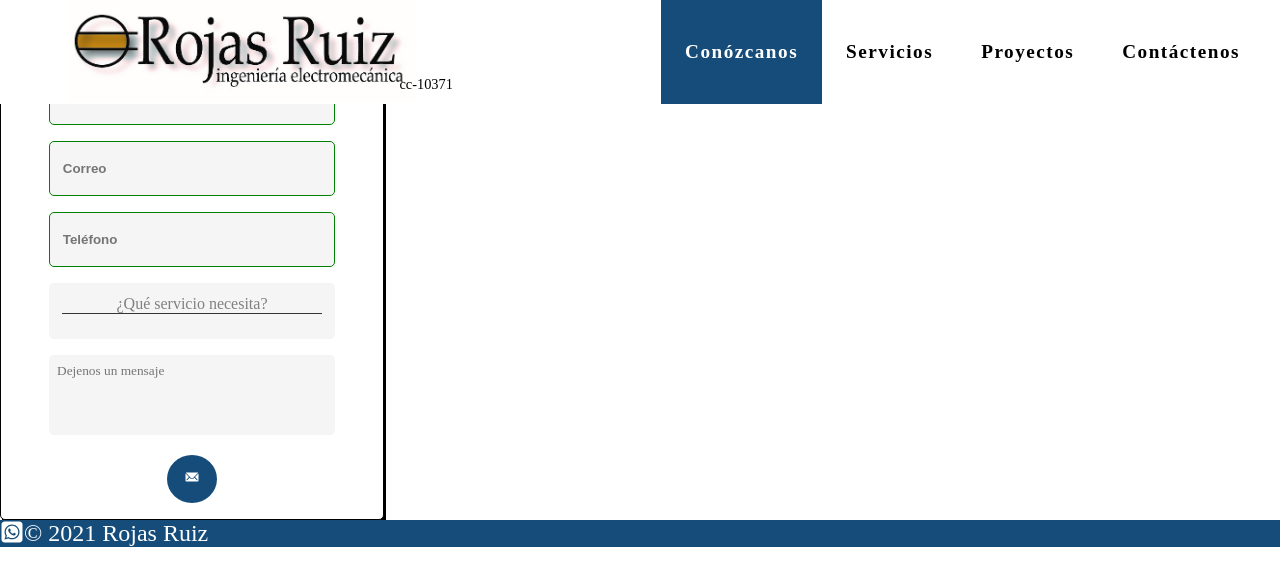
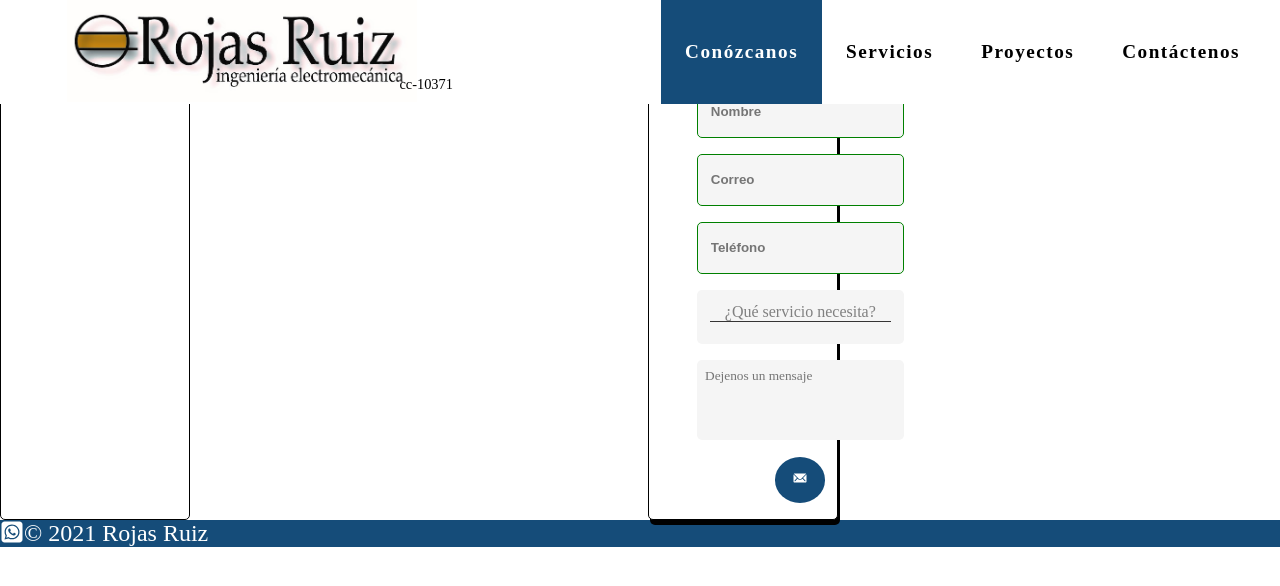
Before and after one commit to danimaietta/rojasruiz, a Next.js app: page /contact in a window 1280 px wide. Shown: the top 586 px of the page. Built offline with nearby package versions, Linux system fonts and the light colour scheme.

Commit message:
grid added to the contact info

```diff
--- a/src/app/contact/page.module.scss
+++ b/src/app/contact/page.module.scss
@@ -1,3 +1,23 @@
+.contact{
+
+  display: grid;
+  grid-template-columns: 1fr 1fr;
+  grid-template-rows: 1fr;
+  grid-gap: 1rem;
+  justify-content: center;
+  margin: 0;
+
+  .our-info {
+    background-color: var(--contact-info-background);
+    border-radius: 5px;
+    border: 1.5px black solid;
+    display: grid;
+    height: 65vh;
+    margin: 0;
+    padding: 1rem;
+    width: 30%;
+  }
+
   .contact-form {
     background-color: var(--contact-form-background);
     border-radius: 5px;
@@ -238,3 +258,5 @@
       100% { transform: translateY(0); }
     }
   }
+
+}
--- a/src/app/contact/page.tsx
+++ b/src/app/contact/page.tsx
@@ -74,7 +74,10 @@ export default function Contact() {
   console.count('contact renders: ')
 
   return (
-    <>
+    <div className={styles['contact']}>
+      <div className={styles['our-info']}>
+
+      </div>
       <form className={styles['contact-form']}>
         <p>
           Si necesita de nuestros servicios puede contactarnos
@@ -128,6 +131,6 @@ export default function Contact() {
             </p>
         }
       </form>
-    </>
+    </div>
   )
 }
```
Lines whose indentation alone changed are shown as unchanged.
